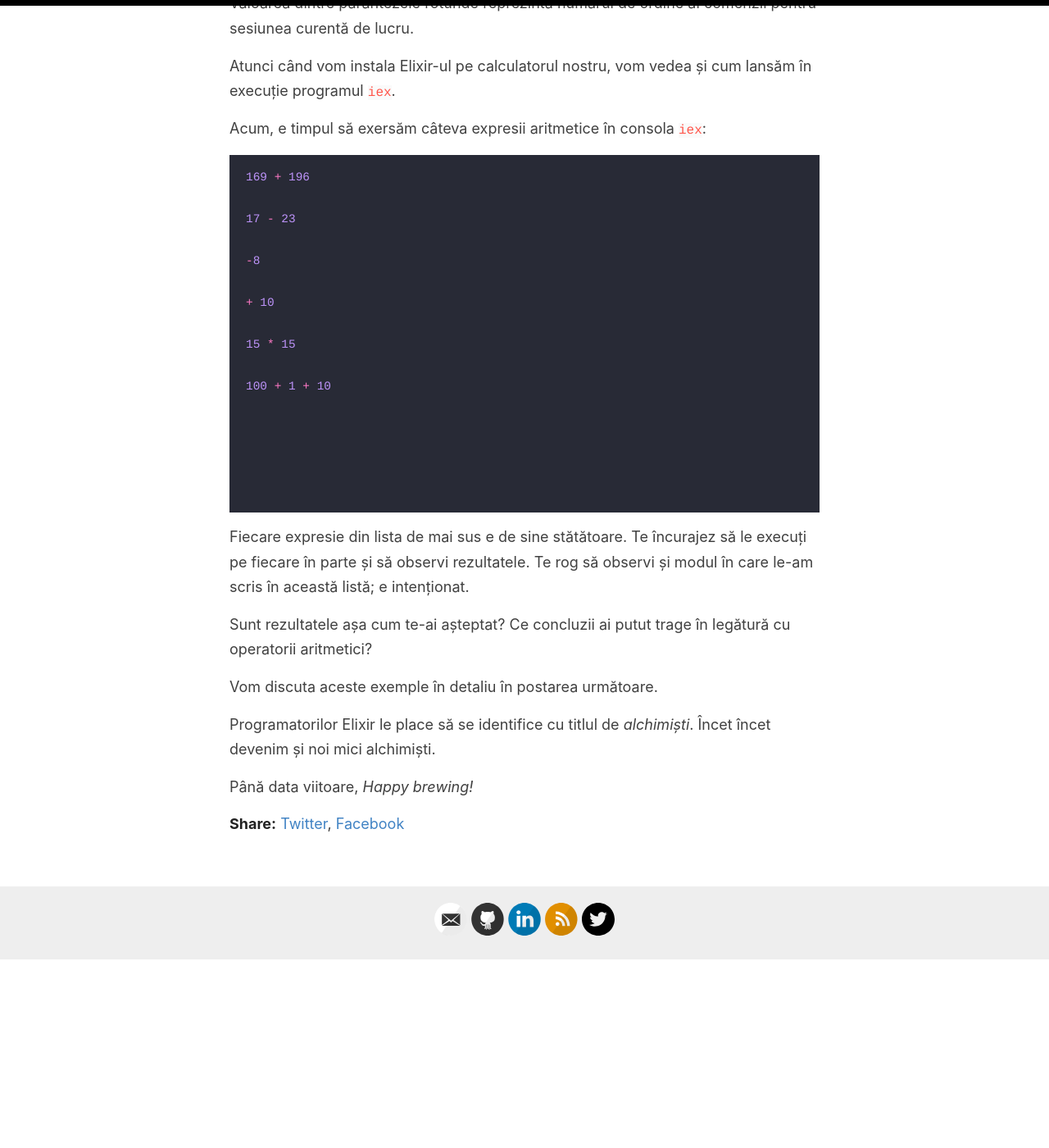
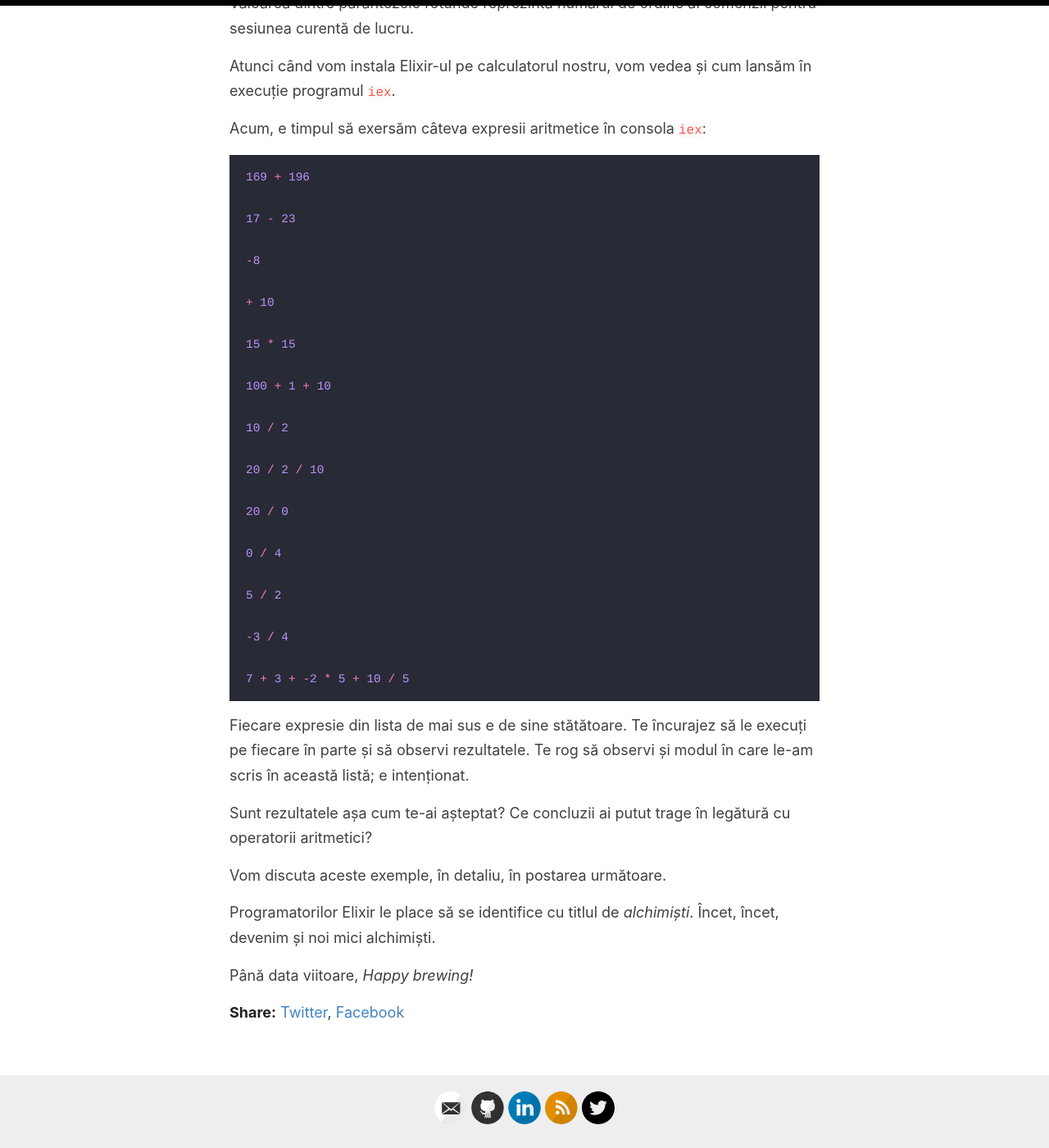
Before and after one commit to danutchindris/danutchindris.github.io, a Jekyll site: the page built from _posts/2020-04-12-operatii-cu-numere.md, in a window 1280 px wide and 1400 px high, scrolled down 3220 px. Shown: the whole window at 82% size. Built offline with Jekyll 4.4.1, drawn with Linux system fonts in a browser that asks for light colours; before the commit the page ends 4391 px from its top, so only the background shows below that.

Commit message:
_posts/2020-04-12-operatii-cu-numere.md

````diff
--- a/_posts/2020-04-12-operatii-cu-numere.md
+++ b/_posts/2020-04-12-operatii-cu-numere.md
@@ -75,18 +75,27 @@ Acum, e timpul să exersăm câteva expresii aritmetice în consola `iex`:
 
 100 + 1 + 10
 
+10 / 2
 
+20 / 2 / 10
 
+20 / 0
 
+0 / 4
 
+5 / 2
+
+-3 / 4
+
+7 + 3 + -2 * 5 + 10 / 5
 ```
 
 Fiecare expresie din lista de mai sus e de sine stătătoare. Te încurajez să le execuți pe fiecare în parte și să observi rezultatele. Te rog să observi și modul în care le-am scris în această listă; e intenționat.
 
 Sunt rezultatele așa cum te-ai așteptat? Ce concluzii ai putut trage în legătură cu operatorii aritmetici?
 
-Vom discuta aceste exemple în detaliu în postarea următoare.
+Vom discuta aceste exemple, în detaliu, în postarea următoare.
 
-Programatorilor Elixir le place să se identifice cu titlul de *alchimiști*. Încet încet devenim și noi mici alchimiști.
+Programatorilor Elixir le place să se identifice cu titlul de *alchimiști*. Încet, încet, devenim și noi mici alchimiști.
 
 Până data viitoare, *Happy brewing!*
````
